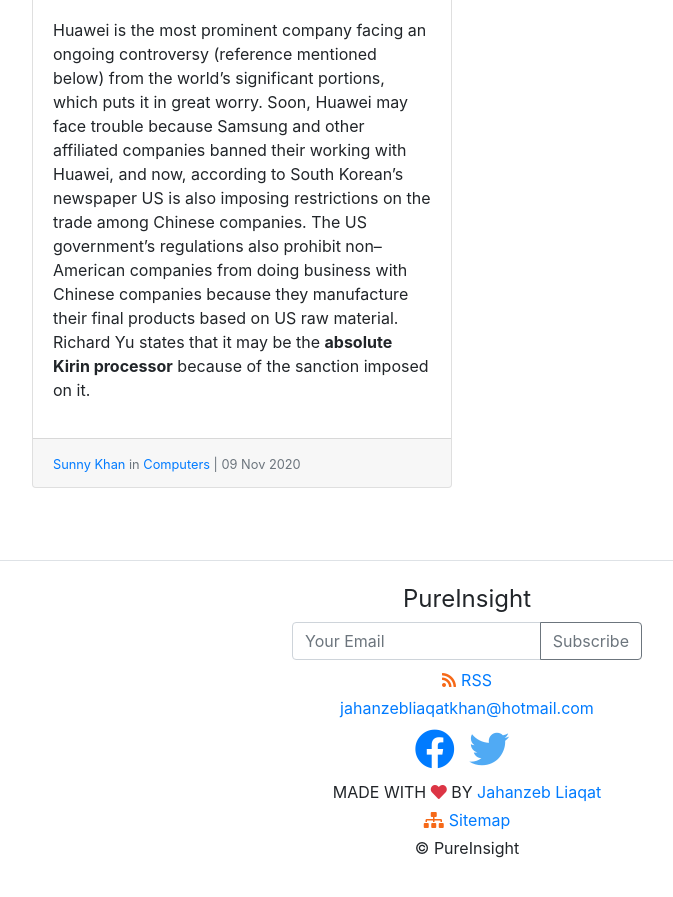
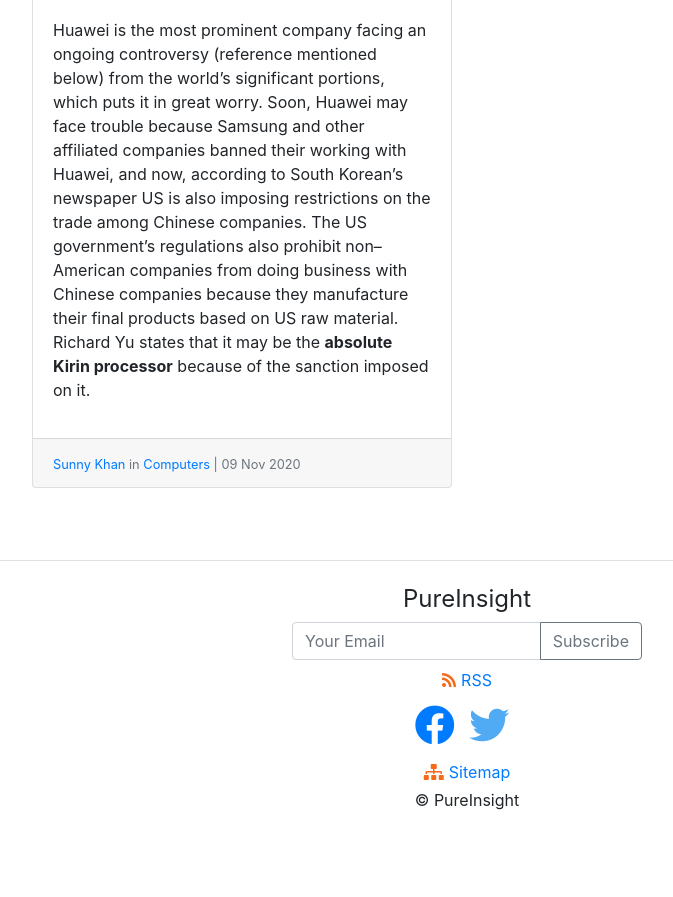
Before and after one commit to pureinsight/pureinsight.github.io, a Jekyll site: the page built from index.html, in a window 1280 px wide and 900 px high, scrolled down 2075 px. Shown: the top 897 px of the window, without its empty margins (173-846 px from the left). Built offline with Jekyll 4.4.1, drawn with Linux system fonts in a browser that asks for light colours; comment, search, counter and statistics services are not loaded; after the commit the page ends 2927 px from its top, so only the background shows below that.

Commit message:
adjust footer

```diff
--- a/_includes/footer.html
+++ b/_includes/footer.html
@@ -10,15 +10,15 @@
       </a>
     </p>
 
-    <a href="mailto:jahanzebliaqatkhan@hotmail.com">jahanzebliaqatkhan@hotmail.com</a>
+<!--     <a href="mailto:jahanzebliaqatkhan@hotmail.com">jahanzebliaqatkhan@hotmail.com</a> -->
 
     <div class="social-icons">
       <a href="https://www.facebook.com/pureinsight786/"><i class="fab fa-facebook"></i></a>
       <a href="https://twitter.com/PureInsight786" class="twitter-icon"><i class="fab fa-twitter"></i></a>
     </div>
 
-    <span>MADE WITH <i class="fas fa-heart text-danger"></i> BY
-      <a href="https://www.facebook.com/jahanzeb.liaqat.39/">Jahanzeb Liaqat</a>
+    <!-- <span>MADE WITH <i class="fas fa-heart text-danger"></i> BY
+      <a href="https://www.facebook.com/jahanzeb.liaqat.39/">Jahanzeb Liaqat</a> -->
 
     <p class="mt-1 mb-1">
       <a href="/sitemap.xml" class="rss-link">
```
